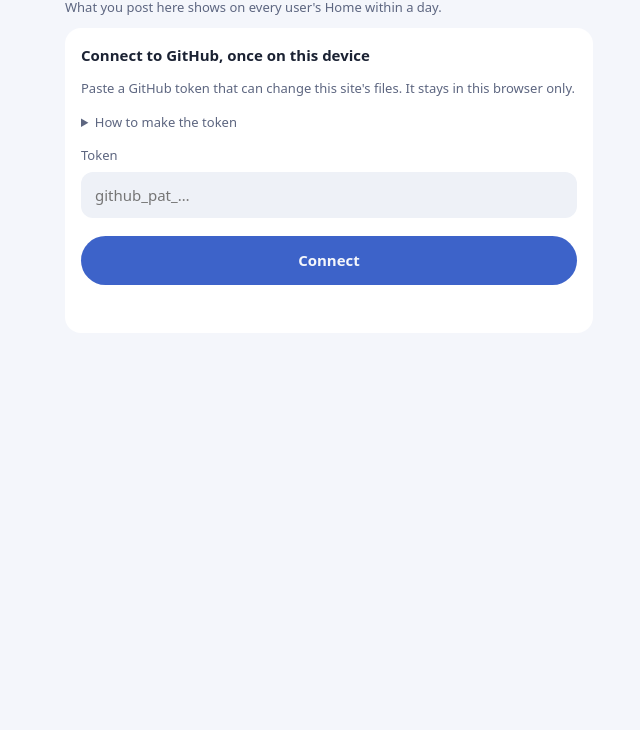
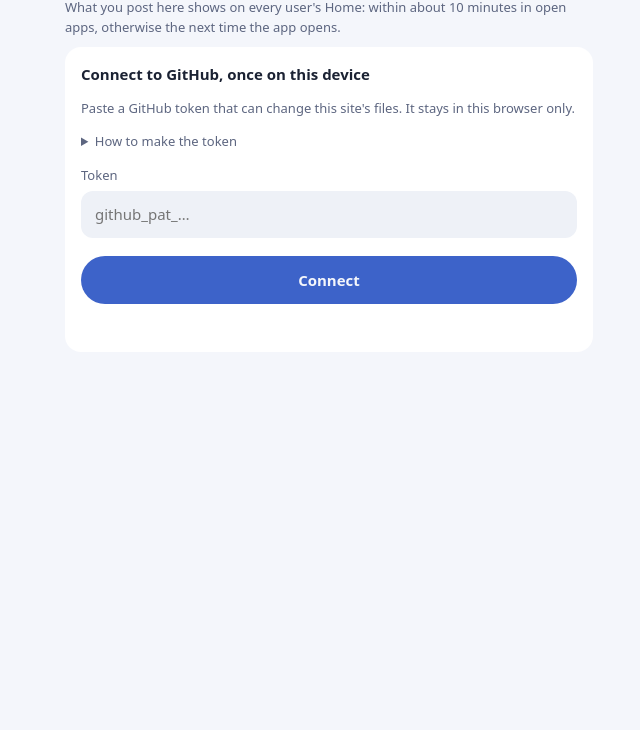
Before and after one commit to abdo-1998/syncerely-site, a plain HTML site: page admin.html in a window 1280 px wide. Shown: the part 70-800 px from the top of the page, without its empty margins (311-951 px from the left). Drawn offline with Linux system fonts and the light colour scheme.

Commit message:
Messages page: accurate timing in the header
Co-Authored-By: Claude Opus 5.5 <noreply@anthropic.com>

```diff
--- a/admin.html
+++ b/admin.html
@@ -57,7 +57,7 @@ details{margin-top:14px}summary{cursor:pointer;color:var(--sub);font-size:13px}
 <body>
 <main>
   <h1>Syncerely messages</h1>
-  <div class="sub">What you post here shows on every user's Home within a day.</div>
+  <div class="sub">What you post here shows on every user's Home: within about 10 minutes in open apps, otherwise the next time the app opens.</div>
 
   <section id="signin" class="card" hidden>
     <b>Connect to GitHub, once on this device</b>
```
